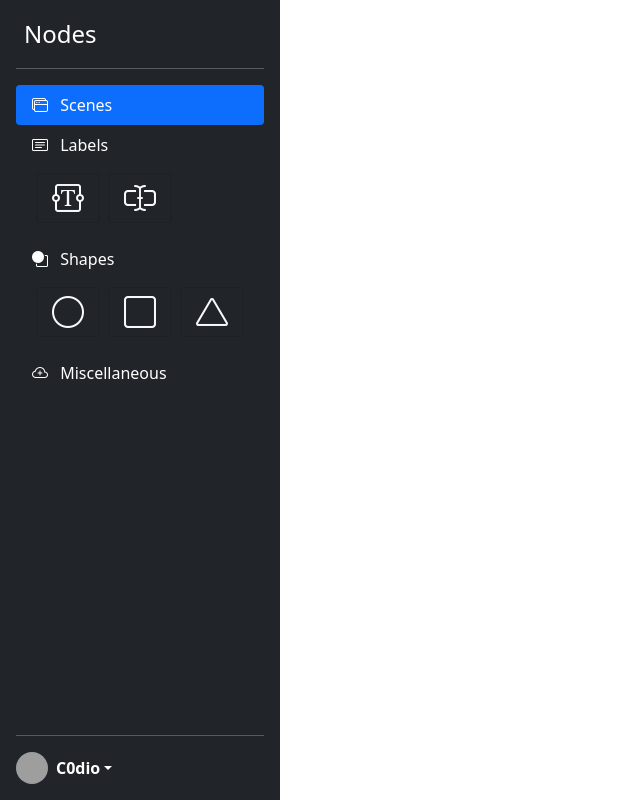
After one commit to C0dio/QuickFlask, a Flask app: template templates/head.html in a window 1280 px wide. The commit adds this page. Shown: the whole page, without its empty margins (0-640 px from the left). Run offline with Flask 3, Linux system fonts and the light colour scheme; the template is opened without the code that fills it, so the values that code supplies are empty; grey boxes are pictures that could not be loaded.

Commit message:
basic templates and sidebar added

```diff
--- /dev/null
+++ b/static/scripts/global.js
@@ -0,0 +1,5 @@
+/**
+ * Global.js
+ *
+ * Generic functions which can be used by any webpage.
+ */
--- /dev/null
+++ b/static/scripts/main.js
@@ -0,0 +1,5 @@
+/**
+ * Main.js
+ *
+ * Functions used by the main.html file.
+ */
--- /dev/null
+++ b/static/styles/global.css
@@ -0,0 +1,8 @@
+/*
+    Global.css
+
+    Generic styles which are applied to all webpages.
+*/
+
+/* import bootstrap icons */
+@import url("https://cdn.jsdelivr.net/npm/bootstrap-icons@1.11.0/font/bootstrap-icons.css");
--- /dev/null
+++ b/templates/head.html
@@ -0,0 +1,31 @@
+<!DOCTYPE html>
+<html>
+    <head>
+        {# scripts #}
+        <script src="https://ajax.googleapis.com/ajax/libs/jquery/3.6.4/jquery.min.js"></script>
+        <script src="https://cdn.jsdelivr.net/npm/bootstrap@5.0.2/dist/js/bootstrap.bundle.min.js"
+                integrity="sha384-MrcW6ZMFYlzcLA8Nl+NtUVF0sA7MsXsP1UyJoMp4YLEuNSfAP+JcXn/tWtIaxVXM"
+                crossorigin="anonymous"></script>
+        <script src="{{ url_for('static', filename='scripts/global.js') }}"></script>
+        {% block scripts %}{% endblock %}
+
+        {# stylesheets #}
+        <link href="https://cdn.jsdelivr.net/npm/bootstrap@5.0.2/dist/css/bootstrap.min.css"
+              integrity="sha384-EVSTQN3/azprG1Anm3QDgpJLIm9Nao0Yz1ztcQTwFspd3yD65VohhpuuCOmLASjC"
+              rel="stylesheet" crossorigin="anonymous">
+        <link rel="stylesheet" href="{{ url_for('static', filename='styles/global.css') }}">
+        {% block styles %}{% endblock %}
+
+        {# meta #}
+        <title>{% block title %}Nodes{% endblock %}</title>
+    </head>
+    <body class="d-flex flex-row">
+        {% block sidebar %}
+            {% include 'sidebar.html' %}
+        {% endblock %}
+
+        <div class="ms-3">
+            {% block content %}{% endblock %}
+        </div>
+    </body>
+</html>
--- /dev/null
+++ b/templates/options-menu.html
@@ -0,0 +1,20 @@
+{% if options is defined %}
+    <div class="w-100 mx-auto my-2 row row-cols-1 row-cols-md-3 g-2">
+        {% for option in options %}
+        <div class="col">
+            <div class="card bg-dark" style="cursor: grab;">
+                <div class="card-body p-0 text-center text-light">
+                    <i class="bi bi-{{option}}" style="font-size: 2rem"></i>
+                </div>
+            </div>
+        </div>
+        {% endfor %}
+    </div>
+{% else %}
+    <div class="card border-danger mx-auto my-2">
+        <div class="card-body text-danger">
+            <h5 class="card-title">No Options Defined</h5>
+            <p class="card-text">Options template called without providing an Options list</p>
+        </div>
+    </div>
+{% endif %}
--- /dev/null
+++ b/templates/sidebar.html
@@ -0,0 +1,56 @@
+<div class="d-flex flex-column flex-shrink-0 p-3 text-white bg-dark vh-100" style="width: 280px;">
+    <a href="/" class="d-flex align-items-center mb-3 mb-md-0 me-md-auto text-white text-decoration-none">
+        <i class="bi me-2" width="40" height="32"></i>
+        <span class="fs-4">Nodes</span>
+    </a>
+    <hr>
+    <ul class="nav nav-pills flex-column mb-auto">
+        <li class="nav-item">
+            <a href="#" class="nav-link active" aria-current="page">
+                <i class="bi bi-window-stack me-2" width="16" height="16"></i>
+                <span>Scenes</span>
+            </a>
+        </li>
+        <li>
+            <a href="#" class="nav-link text-white">
+                <i class="bi bi-card-text me-2" width="16" height="16"></i>
+                <span>Labels</span>
+                {% with options=['textarea-t', 'input-cursor-text'] %}
+                    {% include 'options-menu.html' %}
+                {% endwith %}
+            </a>
+        </li>
+        <li>
+            <a href="#" class="nav-link text-white">
+                <i class="bi bi-circle-square me-2" width="16" height="16"></i>
+                <span>Shapes</span>
+                {% with options=['circle', 'square', 'triangle'] %}
+                    {% include 'options-menu.html' %}
+                {% endwith %}
+            </a>
+        </li>
+        <li>
+            <a href="#" class="nav-link text-white">
+                <i class="bi bi-cloud-plus me-2" width="16" height="16"></i>
+                <span>Miscellaneous</span>
+            </a>
+        </li>
+    </ul>
+    <hr>
+    <div class="dropdown">
+        <a href="#" class="d-flex align-items-center text-white text-decoration-none dropdown-toggle"
+            id="profile-dropdown" data-bs-toggle="dropdown" aria-expanded="false">
+            <img src="https://github.com/c0dio.png" alt="" width="32" height="32" class="rounded-circle me-2">
+            <strong>C0dio</strong>
+        </a>
+        <ul class="dropdown-menu dropdown-menu-dark text-small shadow" aria-labelledby="profile-dropdown">
+            <li><a class="dropdown-item" href="#">New scene...</a></li>
+            <li><a class="dropdown-item disabled" href="#">Settings</a></li>
+            <li><a class="dropdown-item disabled" href="#">Profile</a></li>
+            <li>
+                <hr class="dropdown-divider">
+            </li>
+            <li><a class="dropdown-item disabled" href="#">Sign out</a></li>
+        </ul>
+    </div>
+</div>
```
Also changed, not shown: templates/main.html (+9 -1 lines).
